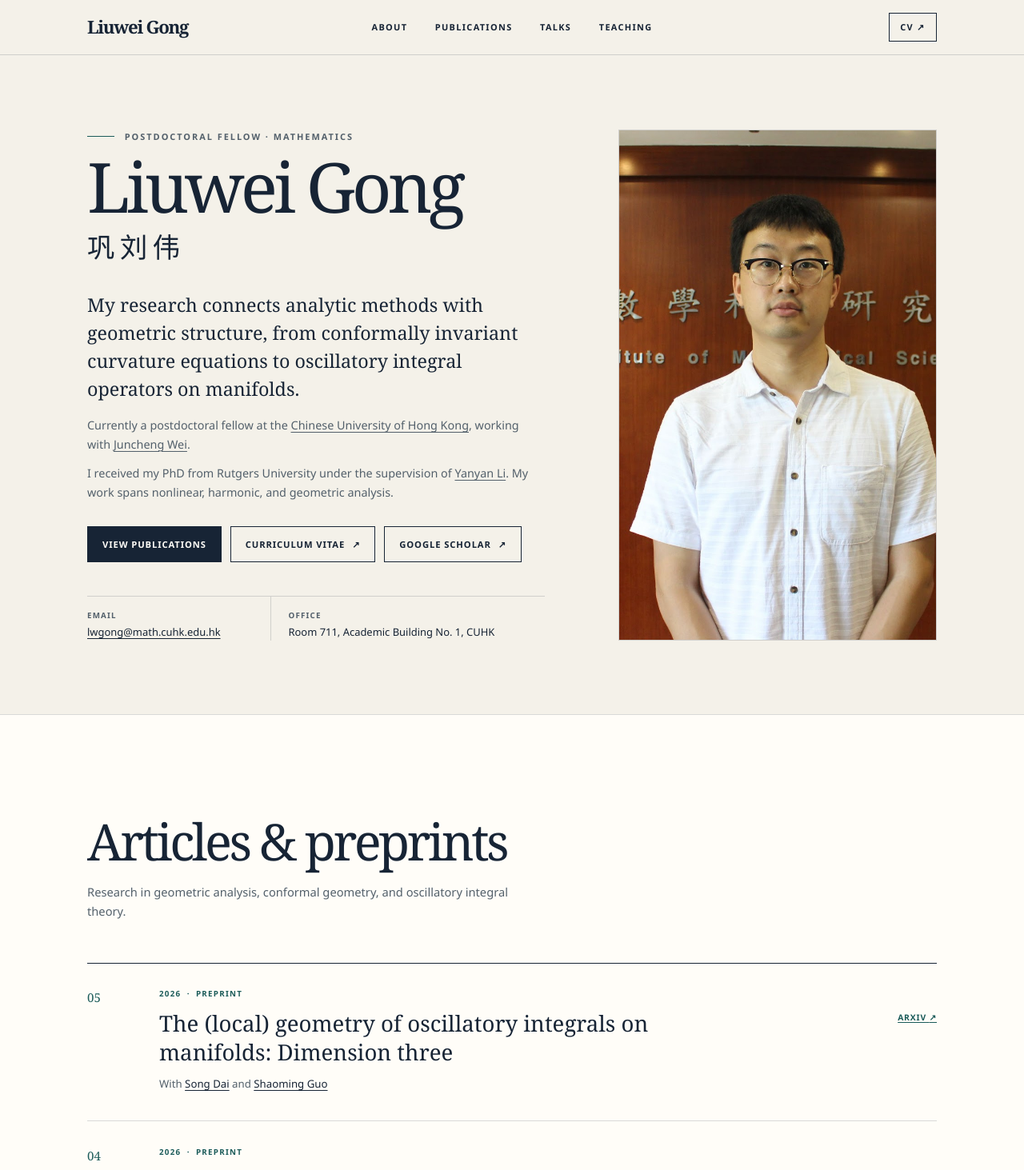
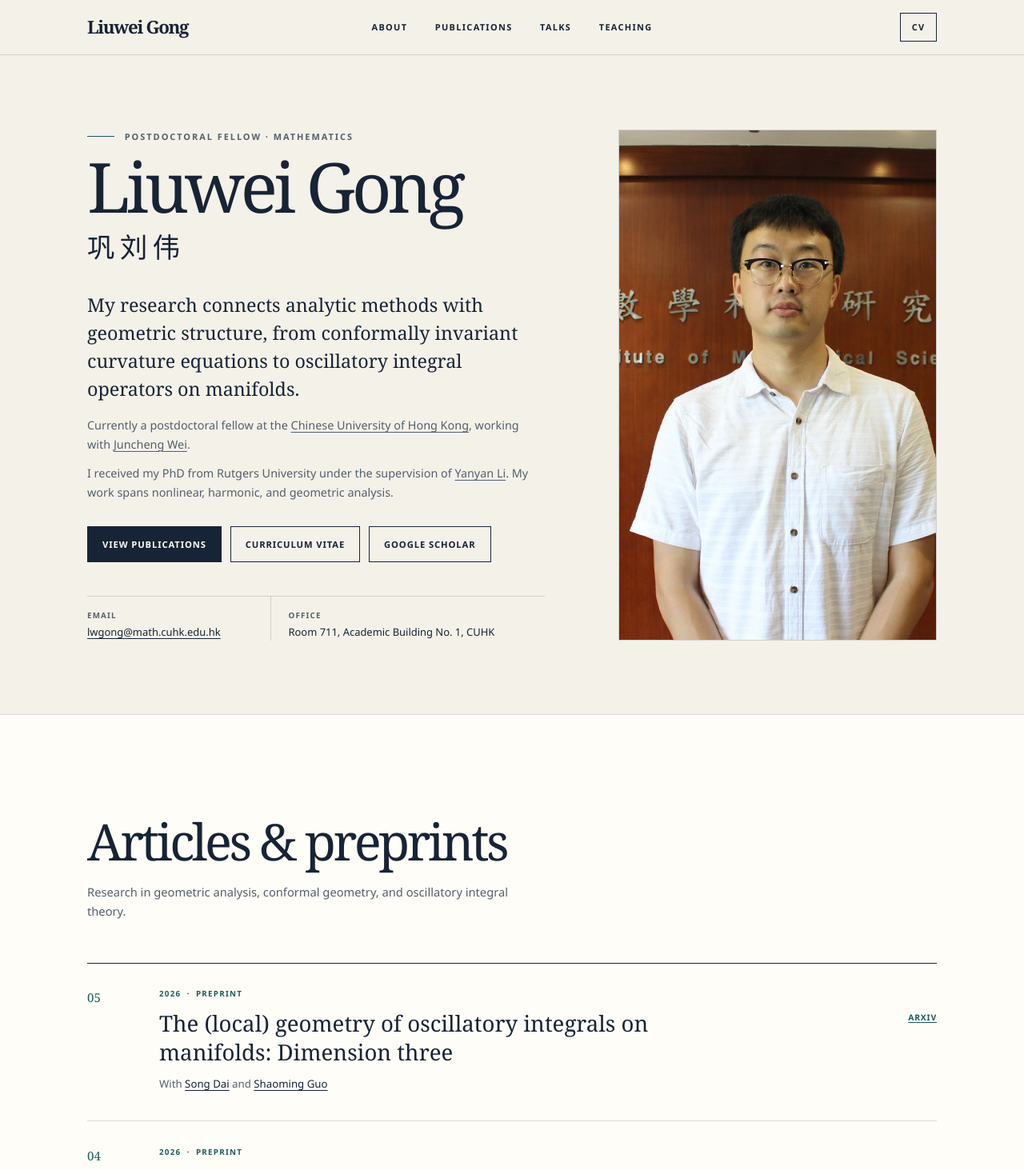
Before and after one commit to liuwei-gong/liuwei-gong.github.io, a Next.js app: page / in a window 1280 px wide. Shown: the top 1463 px of the page at 80% size. Built offline with nearby package versions, Linux system fonts and the light colour scheme.

Commit message:
Remove arrows from links

```diff
--- a/app/page.tsx
+++ b/app/page.tsx
@@ -219,7 +219,7 @@ export default function Home() {
             <a href="#teaching">Teaching</a>
           </nav>
           <a className="header-cv" href="/liuwei-gong-cv.pdf" target="_blank" rel="noreferrer">
-            CV <span aria-hidden="true">↗</span>
+            CV
           </a>
         </div>
       </header>
@@ -256,13 +256,13 @@ export default function Home() {
                   View publications
                 </a>
                 <a className="button button--secondary" href="/liuwei-gong-cv.pdf" target="_blank" rel="noreferrer">
-                  Curriculum vitae <span aria-hidden="true">↗</span>
+                  Curriculum vitae
                 </a>
                 <OutboundLink
                   className="button button--secondary"
                   href="https://scholar.google.com/citations?user=tzpMVewAAAAJ&hl=en"
                 >
-                  Google Scholar <span aria-hidden="true">↗</span>
+                  Google Scholar
                 </OutboundLink>
               </div>
               <dl className="contact-strip">
@@ -319,7 +319,7 @@ export default function Home() {
                   <div className="publication__links" aria-label={`Links for ${publication.title}`}>
                     {publication.links.map((link) => (
                       <OutboundLink key={link.label} href={link.href}>
-                        {link.label} <span aria-hidden="true">↗</span>
+                        {link.label}
                       </OutboundLink>
                     ))}
                   </div>
@@ -382,7 +382,7 @@ export default function Home() {
               <h2 id="contact-title">Let’s talk mathematics.</h2>
             </div>
             <a className="contact__email" href="mailto:lwgong@math.cuhk.edu.hk">
-              lwgong@math.cuhk.edu.hk <span aria-hidden="true">↗</span>
+              lwgong@math.cuhk.edu.hk
             </a>
           </div>
         </section>
@@ -392,7 +392,7 @@ export default function Home() {
         <div className="shell site-footer__inner">
           <p>© 2026 Liuwei Gong</p>
           <p>Postdoctoral Fellow · The Chinese University of Hong Kong</p>
-          <a href="#about">Back to top ↑</a>
+          <a href="#about">Back to top</a>
         </div>
       </footer>
     </>
```
